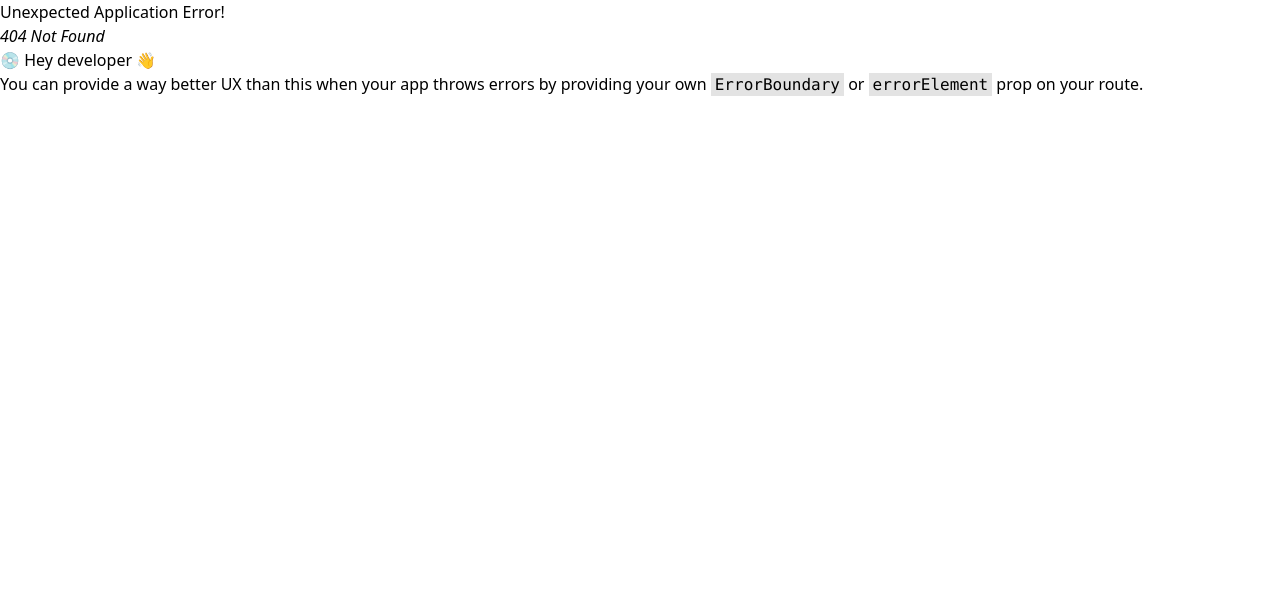
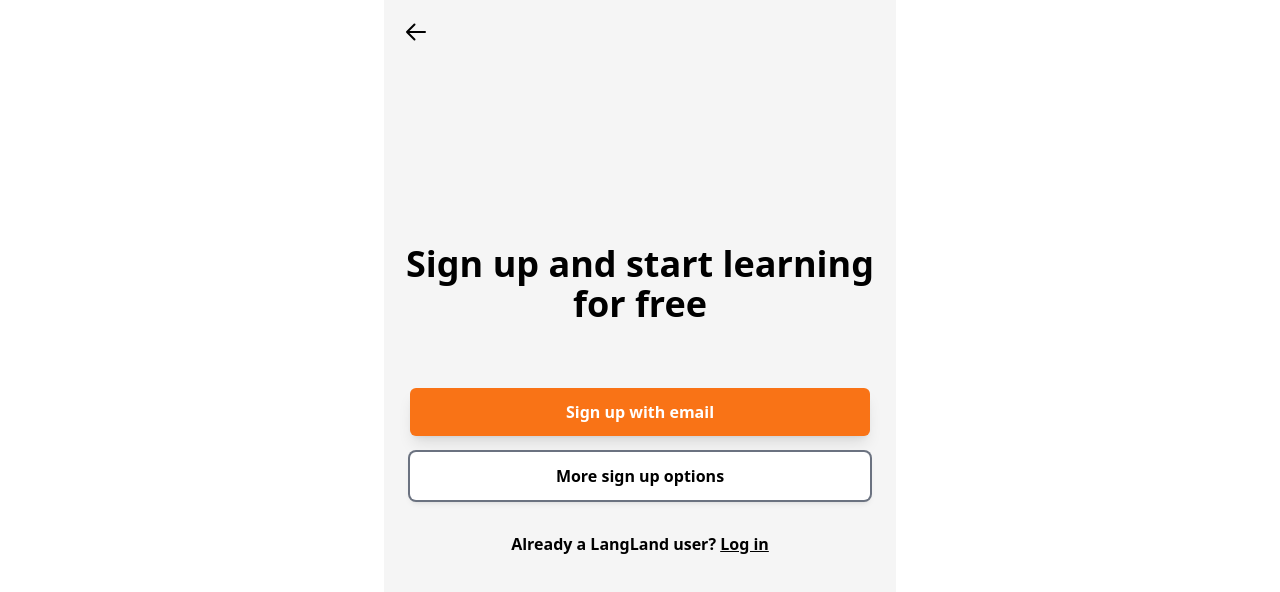
Before and after one commit to mjaliz/langland, a React (Create React App) app: page /sign_up in a window 1280 px wide. Before the commit this address had no page. Shown: the top 592 px of the page. Built offline with nearby package versions, Linux system fonts and the light colour scheme.

Commit message:
SignUpScreen added

```diff
--- a/src/App.js
+++ b/src/App.js
@@ -8,6 +8,7 @@ import TimeGoalScreen from "./screens/TimeGoalScreen";
 import AgeScreen from "./screens/AgeScreen";
 
 import "./index.css";
+import SignUpScreen from "./screens/SignUpScreen";
 
 const router = createBrowserRouter([
   {
@@ -34,10 +35,18 @@ const router = createBrowserRouter([
     path: "/age",
     element: <AgeScreen />,
   },
+  {
+    path: "/sign_up",
+    element: <SignUpScreen />,
+  },
 ]);
 
 function App() {
-  return <RouterProvider router={router} />;
+  return (
+    <div className="bg-white">
+      <RouterProvider router={router} />
+    </div>
+  );
 }
 
 export default App;
--- a/src/components/common/BackButton.jsx
+++ b/src/components/common/BackButton.jsx
@@ -2,11 +2,11 @@ import { useNavigate } from "react-router-dom";
 
 import ArrowLeft from "../../icons/ArrowLeft";
 
-const BackButton = () => {
+const BackButton = ({ classes }) => {
   const navigate = useNavigate();
 
   return (
-    <button onClick={() => navigate(-1)}>
+    <button onClick={() => navigate(-1)} className={`${classes}`}>
       <ArrowLeft />
     </button>
   );
--- a/src/screens/AgeScreen.jsx
+++ b/src/screens/AgeScreen.jsx
@@ -34,7 +34,7 @@ const AgeScreen = () => {
           <Card
             image={age.image}
             text={age.text}
-            classes="w-[95%] h-16"
+            classes="w-[95%] h-12"
             onClick={() => handleClick(age.text)}
           />
         </Link>
--- /dev/null
+++ b/src/screens/SignUpScreen.jsx
@@ -0,0 +1,36 @@
+import React from "react";
+import { Link } from "react-router-dom";
+import { useSelector } from "react-redux";
+
+import ColContainer from "../components/common/ColContainer";
+import BackButton from "../components/common/BackButton";
+import Button from "../components/common/Button";
+
+const SignUpScreen = () => {
+  const { signupInfo } = useSelector((state) => state);
+  console.log(signupInfo);
+  return (
+    <ColContainer classes="bg-gray-light justify-center relative">
+      <BackButton classes="absolute top-5 left-5" />
+      <h1 className="text-center text-4xl font-bold mb-16">
+        Sign up and start learning for free
+      </h1>
+      <Button
+        text="Sign up with email"
+        classes="text-white font-semibold bg-primary w-[90%] h-12 rounded-md shadow-lg mx-auto"
+      />
+      <Button
+        text="More sign up options"
+        classes="font-semibold bg-white w-[90%] h-12 mx-auto rounded-md shadow-md ring-2 ring-gray mt-4"
+      />
+      <p className="mt-8 text-md font-semibold mx-auto">
+        Already a LangLand user?{" "}
+        <Link to="signin" className="text-black font-bold underline">
+          Log in
+        </Link>
+      </p>
+    </ColContainer>
+  );
+};
+
+export default SignUpScreen;
```
